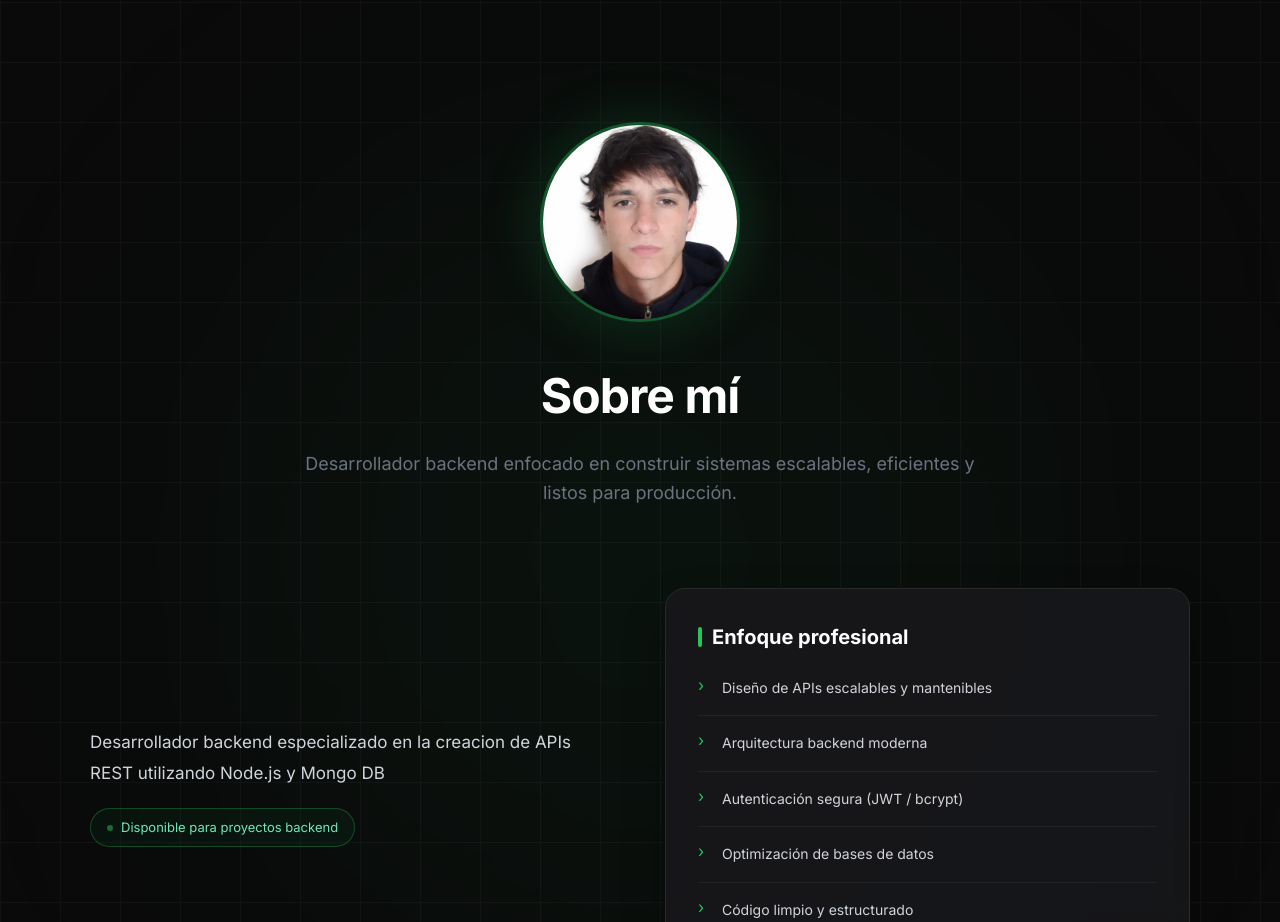
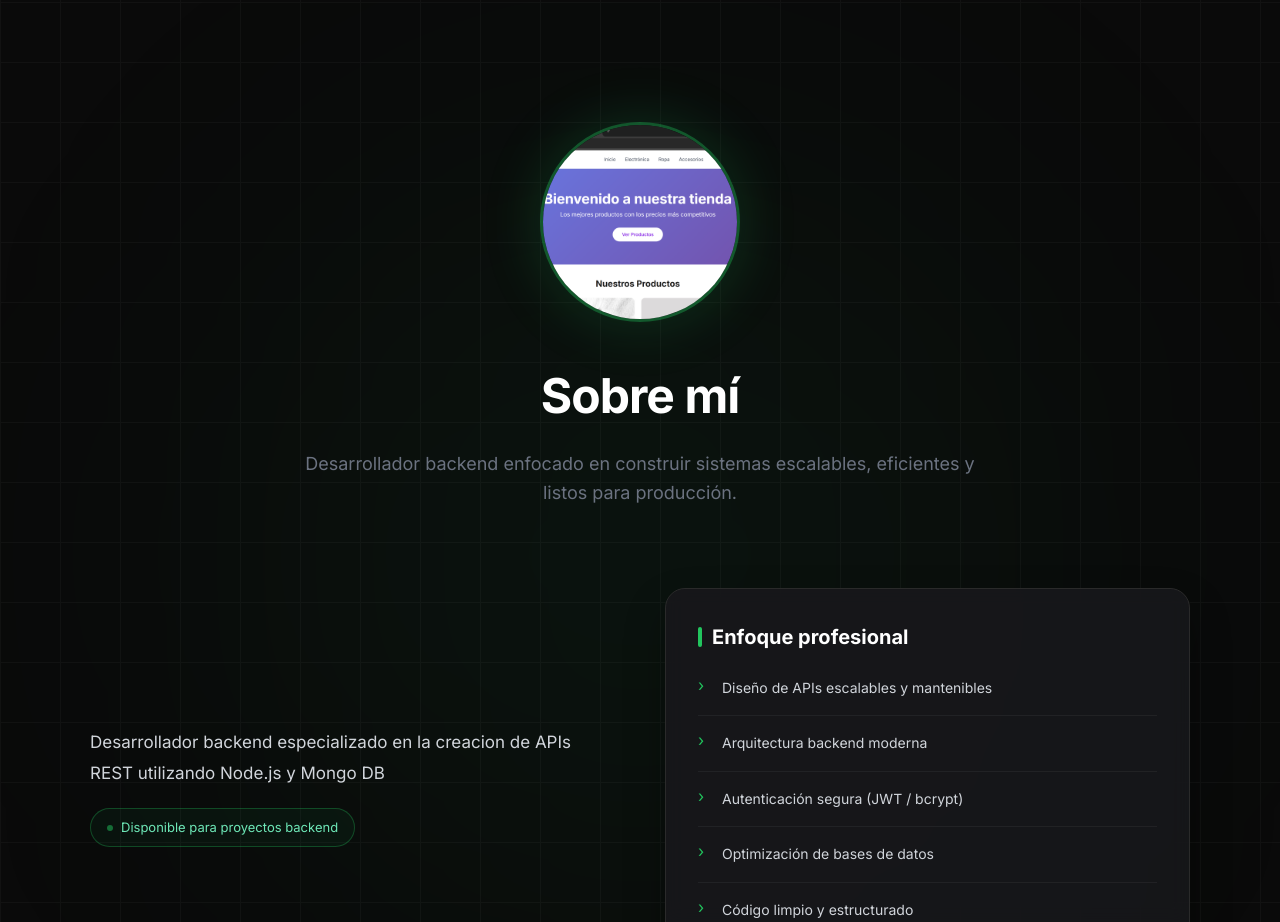
Before and after one commit to renzonodari9/portafolio-nodari, a React (Vite) app: page / in a window 1280 px wide. Shown: the part 820-1742 px from the top of the page. Built offline with nearby package versions, Linux system fonts and the light colour scheme.

Commit message:
Corrección About.jsx: ruta foto correcta (foto.png) y errores JSX

```diff
--- a/src/components/About.jsx
+++ b/src/components/About.jsx
@@ -56,10 +56,7 @@ export default function About() {
           whileInView={{ opacity: 1, y: 0 }}
           viewport={{ once: true }}
           transition={{ duration: 0.7 }}
-          style={{
-            textAlign: "center",
-            marginBottom: "80px"
-          }}
+          style={{ textAlign: "center", marginBottom: "80px" }}
         >
           {/* FOTO */}
           <motion.div
@@ -67,13 +64,10 @@ export default function About() {
             whileInView={{ opacity: 1, scale: 1 }}
             viewport={{ once: true }}
             transition={{ duration: 0.5 }}
-            style={{
-              display: "inline-block",
-              marginBottom: "28px"
-            }}
+            style={{ display: "inline-block", marginBottom: "28px" }}
           >
             <img
-              src="/mifoto.png"
+              src="/foto.png"
               alt="Renzo Nodari"
               style={{
                 width: "clamp(150px, 40vw, 200px)",
```
